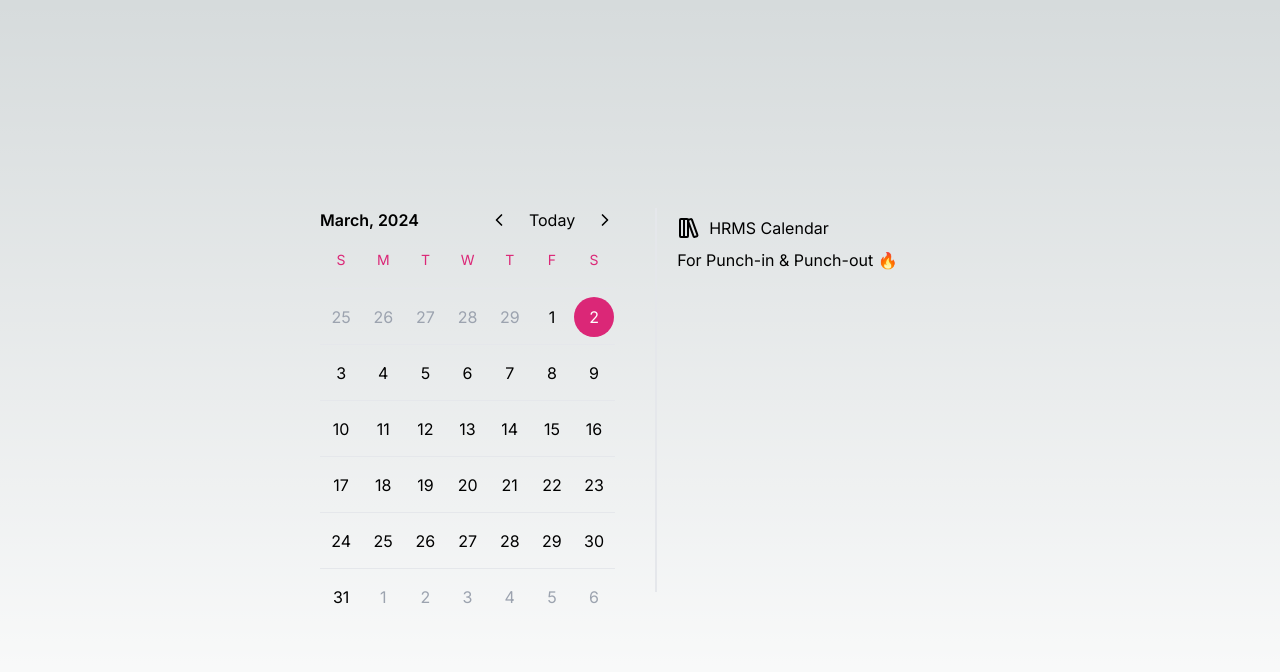
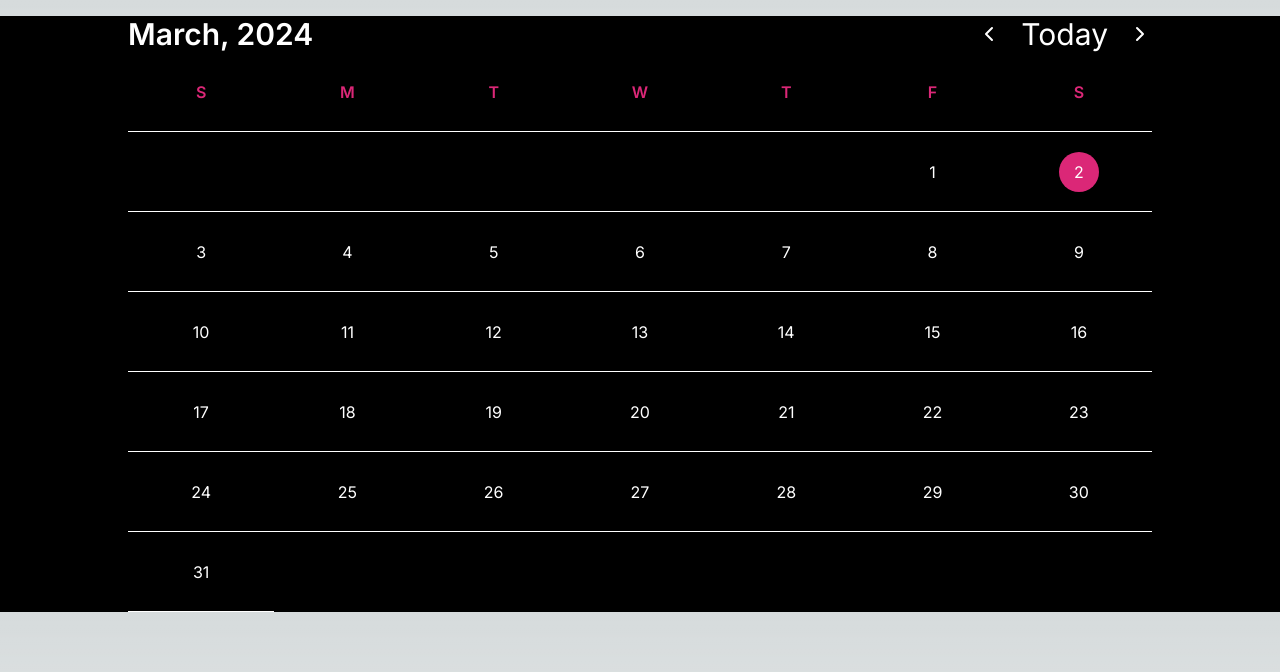
Before and after one commit to mayurphumatiya/calendar-ts-demo, a Next.js app: page / in a window 1280 px wide. Shown: the top 672 px of the page. Built offline with nearby package versions, Linux system fonts and the light colour scheme.

Commit message:
Dynamic CSS added

```diff
--- /dev/null
+++ b/app/components/calendar.tsx
@@ -0,0 +1,193 @@
+"use client";
+import cn from "@/utils/cn";
+import { ChevronLeft, ChevronRight } from "lucide-react";
+import { useState } from "react";
+
+export const days = ["S", "M", "T", "W", "T", "F", "S"];
+
+export const months = [
+  "January",
+  "February",
+  "March",
+  "April",
+  "May",
+  "June",
+  "July",
+  "August",
+  "September",
+  "October",
+  "November",
+  "December",
+];
+
+interface CalendarProps {
+  getCurrDate: (selectedDate: Date) => void;
+  bgcolor?: string;
+  text?: string;
+  borderWidth?: string;
+  dateHeight?: string;
+  currDateBg?: string;
+}
+interface DateObject {
+  currentMonth: boolean;
+  date?: number | null;
+  today: boolean;
+}
+
+export default function Calendar({
+  getCurrDate,
+  bgcolor,
+  text,
+  borderWidth,
+  dateHeight,
+  currDateBg,
+}: CalendarProps) {
+  const containerStyle = {
+    backgroundColor: bgcolor ? bgcolor : "#000",
+    color: text ? text : "#fff",
+  };
+
+  const borderStyle = {
+    borderColor: text ? text : "#fff",
+    borderBottomWidth: borderWidth ? borderWidth : "1px",
+    height: dateHeight ? dateHeight : "5rem",
+  };
+
+  const currentDate = new Date();
+
+  const generateDates = (year: number, month: number) => {
+    const date = new Date();
+    const firstDayOfMonth = new Date(year, month, 1);
+    const startingDay = firstDayOfMonth.getDay(); // 0 for Sunday, 1 for Monday, etc.
+    const totalDaysInMonth = new Date(year, month + 1, 0).getDate(); // Get total days in month
+
+    const arrOfDates: DateObject[] = [];
+
+    // Placeholder for empty slots
+    for (let i = 0; i < startingDay; i++) {
+      arrOfDates.push({
+        currentMonth: false,
+        date: null,
+        today: false,
+      });
+    }
+
+    // Fill in the days of the month
+    for (let i = 1; i <= totalDaysInMonth; i++) {
+      arrOfDates.push({
+        currentMonth: date.getMonth() === today.getMonth(),
+        date: i,
+        today: date.getDate() === i,
+      });
+    }
+    return arrOfDates;
+  };
+  const [today, setToday] = useState(currentDate);
+
+  const nextMonth = () => {
+    const nextMonthDate = new Date(
+      today.getFullYear(),
+      today.getMonth() + 1,
+      1
+    );
+    setToday(nextMonthDate);
+  };
+
+  const previousMonth = () => {
+    const previousMonthDate = new Date(
+      today.getFullYear(),
+      today.getMonth() - 1,
+      1
+    );
+    setToday(previousMonthDate);
+  };
+
+  const fetchDate = (date: number) => {
+    const selectedDate = new Date(today.getFullYear(), today.getMonth(), date);
+    getCurrDate(selectedDate);
+  };
+
+  return (
+    <>
+      <div
+        className="flex h-full w-full justify-center mt-4"
+        style={containerStyle}
+      >
+        <div className="lg:w-[80%] h-full w-full">
+          <div className="flex justify-between">
+            <h1 className="font-semibold md:text-3xl">
+              {months[today.getMonth()]}, {today.getFullYear()}
+            </h1>
+            <div className="flex items-center gap-5 md:text-3xl">
+              <ChevronLeft
+                className="w-6 h-6 cursor-pointer"
+                onClick={previousMonth}
+              />
+              <h1
+                onClick={() => setToday(currentDate)}
+                className="cursor-pointer"
+              >
+                Today
+              </h1>
+              <ChevronRight
+                className="w-6 h-6 cursor-pointer"
+                onClick={nextMonth}
+              />
+            </div>
+          </div>
+          <div
+            className="w-full grid grid-cols-7 font-semibold border-b"
+            style={borderStyle}
+          >
+            {days.map((day, index) => {
+              return (
+                <h1
+                  className="grid place-content-center text-md"
+                  style={{color: currDateBg ? currDateBg : "#DB2777"}}
+                  key={index}
+                >
+                  {day}
+                </h1>
+              );
+            })}
+          </div>
+          <div className="w-full grid grid-cols-7 ">
+            {generateDates(today.getFullYear(), today.getMonth()).map(
+              ({ date, currentMonth, today }, index) => {
+                return (
+                  <div
+                    key={index}
+                    className="h-20 border-b grid place-content-center"
+                    style={borderStyle}
+                    onClick={() => fetchDate(date as number)}
+                  >
+                    <h1
+                      className={cn(
+                        today &&
+                          currentMonth &&
+                          "bg-pink-600 rounded text-white",
+                        "h-10 w-10 grid place-content-center",
+                        date !== null &&
+                          "rounded-full hover:bg-white hover:text-black cursor-pointer"
+                      )}
+                      style={{
+                        backgroundColor:
+                          today && currentMonth
+                            ? currDateBg
+                              ? currDateBg
+                              : "#DB2777"
+                            : "",
+                      }}
+                    >
+                      {date !== null && date}
+                    </h1>
+                  </div>
+                );
+              }
+            )}
+          </div>
+        </div>
+      </div>
+    </>
+  );
+}
--- a/app/page.tsx
+++ b/app/page.tsx
@@ -1,84 +1,15 @@
-"use client";
-import { generateDate, months } from "@/utils/calendar";
-import cn from "@/utils/cn";
-import dayjs from "dayjs";
-import { ChevronLeft, ChevronRight, LibraryBig } from "lucide-react";
-import { useEffect, useState } from "react";
-
-const days = ["S", "M", "T", "W", "T", "F", "S"];
+'use client'
+import Calendar from "./components/calendar";
 
 export default function Home() {
-  const currentDate = dayjs();
 
-  const [today, setToday] = useState(currentDate);
+  const getdate = (selectedDate: Date) =>{
+    console.log("CLICKED DATE",selectedDate)
+  }
 
-  useEffect(()=>{
-    dayjs();
-  },[])
-
-  const nextMonth = () => {
-    setToday(today.month(today.month() + 1));
-  };
-
-  const previousMonth = () => {
-    setToday(today.month(today.month() - 1));
-  };
-  return (
-    <div className="flex w-1/2 mx-auto divide-x-2 gap-10 h-screen items-center">
-      <div className="w-96 h-96">
-        <div className="flex justify-between">
-          <h1 className="font-semibold">
-            {months[today.month()]}, {today.year()}
-          </h1>
-          <div className="flex items-center gap-5">
-            <ChevronLeft
-              className="w-5 h-5 cursor-pointer"
-              onClick={previousMonth}
-            />
-            <h1 onClick={()=> setToday(currentDate)} className="cursor-pointer">Today</h1>
-            <ChevronRight
-              className="w-5 h-5 cursor-pointer"
-              onClick={nextMonth}
-            />
-          </div>
-        </div>
-        <div className="w-full grid grid-cols-7 text-pink-600">
-          {days.map((day, index) => {
-            return (
-              <h1
-                className="h-14 grid place-content-center text-sm"
-                key={index}
-              >
-                {day}
-              </h1>
-            );
-          })}
-        </div>
-        <div className="w-full grid grid-cols-7">
-          {generateDate(today.month(), today.year()).map(({ date, currentMonth, today }, index) => {
-            return (
-              <div
-                key={index}
-                className="h-14 border-t grid place-content-center"
-              >
-                <h1
-                  className={cn(
-                    !currentMonth && "text-gray-400",
-                    today && "bg-pink-600 rounded text-white",
-                    "h-10 w-10 grid place-content-center rounded-full hover:bg-white hover:text-black cursor-pointer"
-                  )}
-                >
-                  {date.date()}
-                </h1>
-              </div>
-            );
-          })}
-        </div>
-      </div>
-      <div className="w-96 h-96 px-5">
-        <h1 className="flex gap-2 my-2"><LibraryBig /> HRMS Calendar</h1>
-        <p>For Punch-in & Punch-out 🔥</p>
-      </div>
-    </div>
-  );
+ return (
+  <>
+  <Calendar getCurrDate={getdate} />
+  </>
+ )
 }
--- a/utils/calendar.ts
+++ /dev/null
@@ -1,75 +0,0 @@
-import dayjs from "dayjs";
-
-interface DateObject {
-  currentMonth: boolean;
-  date: dayjs.Dayjs;
-  today: boolean;
-}
-
-export const generateDate = (
-  month: number = dayjs().month(),
-  year: number = dayjs().year()
-): DateObject[] => {
-  const today = dayjs(); // Get today's date
-
-  const firstDateOfMonth: dayjs.Dayjs = dayjs()
-    .year(year)
-    .month(month)
-    .startOf("month");
-  const lastDateOfMonth: dayjs.Dayjs = dayjs()
-    .year(year)
-    .month(month)
-    .endOf("month");
-
-  const arrayOfDate: DateObject[] = [];
-
-  // create prefix date
-  for (let i = 0; i < firstDateOfMonth.day(); i++) {
-    arrayOfDate.push({
-      currentMonth: false,
-      date: firstDateOfMonth.day(i),
-      today: false,
-    });
-  }
-
-  // generate current date
-  for (let i = firstDateOfMonth.date(); i <= lastDateOfMonth.date(); i++) {
-    const currentDate = firstDateOfMonth.date(i);
-    arrayOfDate.push({
-      currentMonth: true,
-      date: currentDate,
-      today: currentDate.isSame(today, "date"),
-    });
-  }
-
-  // generate suffix date
-  const remaining: number = 42 - arrayOfDate.length;
-  for (
-    let i = lastDateOfMonth.date() + 1;
-    i <= lastDateOfMonth.date() + remaining;
-    i++
-  ) {
-    arrayOfDate.push({
-      currentMonth: false,
-      date: firstDateOfMonth.date(i),
-      today: false,
-    });
-  }
-
-  return arrayOfDate;
-};
-
-export const months = [
-  "January",
-  "February",
-  "March",
-  "April",
-  "May",
-  "June",
-  "July",
-  "August",
-  "September",
-  "October",
-  "November",
-  "December",
-];
```
